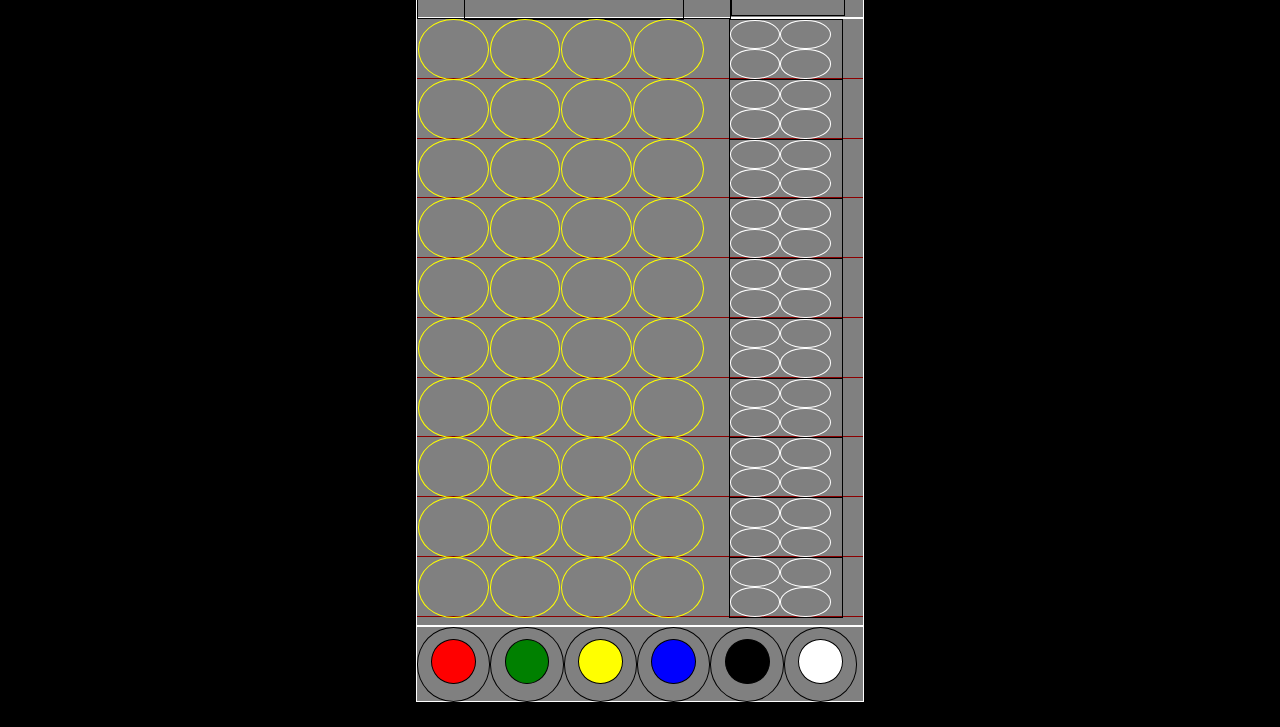
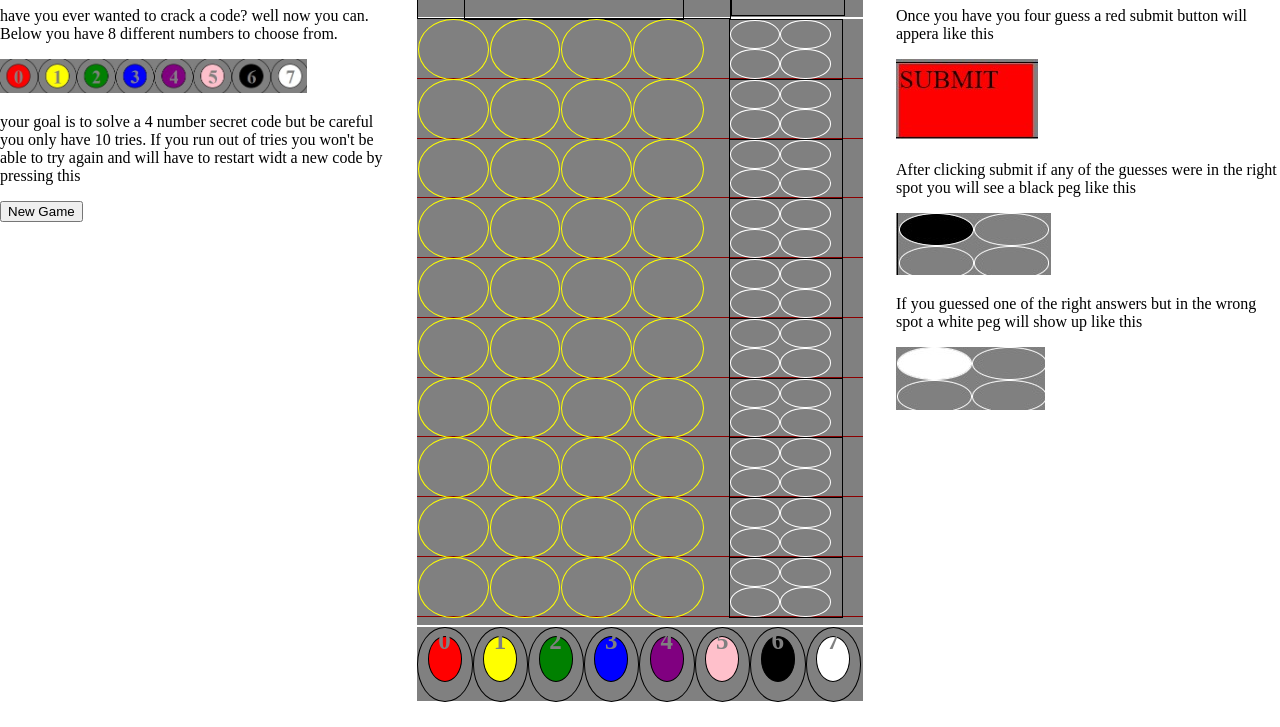
Before and after one commit to apocpax/linkedin-mastermind, a plain HTML site: page index.html in a window 1280 px wide. Shown: the part 73-800 px from the top of the page. Drawn offline with nearby package versions, Linux system fonts and the light colour scheme; no server answers.

Commit message:
almost done update

```diff
--- a/app.js
+++ b/app.js
@@ -107,7 +107,7 @@ let guessHolderArray = [[-1, -1, -1, -1],
 
     //the get request to get the random numbers
 async function comboMake() {
-   axios.get("https://www.random.org/integers/?num=4&min=0&max=5&col=1&base=10&format=plain&rnd=new")
+   axios.get("https://www.random.org/integers/?num=4&min=0&max=7&col=1&base=10&format=plain&rnd=new")
         .then((response) => {
             let data = response.data.split("");
             let stringNumbers = data.filter(el => el !== '\n')
@@ -129,18 +129,20 @@ async function comboMake() {
 
     function makeColorIntoANumber(color) {
         if(color === 'rgb(255, 0, 0)')  return 0;
-        if(color === 'rgb(0, 128, 0)')  return 1;
-        if(color === 'rgb(255, 255, 0)')  return 2;
+        if(color === 'rgb(255, 255, 0)')  return 1;
+        if(color === 'rgb(0, 128, 0)')  return 2;
         if(color === 'rgb(0, 0, 255)')  return 3;
-        if(color === 'rgb(0, 0, 0)')  return 4;
-        if(color === 'rgb(255, 255, 255)')  return 5;
+        if(color === 'rgb(128, 0, 128)')  return 4;
+        if(color === 'rgb(255, 192, 203)')  return 5;
+        if(color === 'rgb(0, 0, 0)')  return 6;
+        if(color === 'rgb(255, 255, 255)')  return 7;
 
     }
 
     //to check for correct guess
 
     function getGrade() {
-        let pegAnwserArray = [];
+        let pegAnswerArray = [];
         let loopArray = [];
         for ( let i = 0; i < 4; i++ ) {
             loopArray.push(randomNumbers[i]);
@@ -148,7 +150,7 @@ async function comboMake() {
 
         for(i = 0; i < 4; i++){
             if (guessHolderArray[guess][i] === loopArray[i]) {
-                pegAnwserArray.push('black-peg');
+                pegAnswerArray.push('black-peg');
                 loopArray[i] = -1;
                 guessHolderArray[guess][i] = -2;
             }
@@ -159,7 +161,7 @@ async function comboMake() {
         for(let i = 0; i < 4; i++) {
             for(let j = 0; j < 4; j++) {
                 if(guessHolderArray[guess][i] === loopArray[j]) {
-                pegAnwserArray.push('white-peg');
+                pegAnswerArray.push('white-peg');
                 loopArray[j] = -1;
                 guessHolderArray[guess][i] = -2;
                 }
@@ -168,8 +170,8 @@ async function comboMake() {
 
         console.log(loopArray);
         console.log(guessHolderArray[guess]);
-        console.log(pegAnwserArray);
-        return pegAnwserArray;
+        console.log(pegAnswerArray);
+        return pegAnswerArray;
     }
     //function to select the grade boxes when hitting submit
 
--- a/index.html
+++ b/index.html
@@ -14,12 +14,19 @@
 
 </head>
 <body>
+
+
+
     <div class="modal">
         <div class="modal-message">
-            <h2>Wow, you did it!!!</h2>
+            <h2>Wow, you sloved the code!!!</h2>
             <h2>You Won!!!</h2>
+            <h2>Think you can do it again?</h2>
+                 <input type="button" value="New Game" onClick="window.location.reload();">
         </div>
     </div>
+
+
 
     <div class="board">
         <div class="anwser-container">
@@ -174,25 +181,77 @@
         </div>
         <div class="selection-container">
             <div class="selector">
-                <div class="selector-color red"></div>
+                <div class="selector-color red">
+                    <h3>0</h3>
+                </div>
+
             </div>
             <div class="selector">
-                <div class="selector-color green"></div>
+                <div class="selector-color yellow">
+                    <h3>1</h3>
+                </div>
                 </div>
                 <div class="selector">
-                <div class="selector-color yellow"></div>
+                <div class="selector-color green">
+                    <h3>2</h3>
+                </div>
                 </div>
                 <div class="selector">
-                <div class="selector-color blue"></div>
+                <div class="selector-color blue">
+                    <h3>3</h3>
+                </div>
                 </div>
                 <div class="selector">
-                <div class="selector-color black"></div>
+                <div class="selector-color purple">
+                    <h3>4</h3>
+                </div>
                 </div>
                 <div class="selector">
-                <div class="selector-color white"></div>
+                <div class="selector-color pink">
+                    <h3>5</h3>
                 </div>
+                </div>
+                <div class="selector">
+                <div class="selector-color black">
+                    <h3>6</h3>
+                </div>
+                </div>
+                <div class="selector">
+                <div class="selector-color white">
+                    <h3>7</h3>
+                </div>
+            </div>
             </div>
         </div>
     </div>
+        <div class="introduction">
+            <h1>mastermind The Game</h1>
+            <p>have you ever wanted to crack a code? well
+                now you can. Below you have 8 different numbers
+                to choose from. </p>
+                <img src="images/numbers.jpg" class="numberPic">
+                <p>your goal is to solve a 4
+                number secret code but be careful you only have
+                10 tries. If you run out of tries you won't be
+                able to try again and will have to restart widt
+                a new code by pressing this</p>
+                <div class="refresh">
+             <input type="button" value="New Game" onClick="window.location.reload();">
+            </div>
+        </div>
+        <div class="howToPlay">
+            <h1>How To Play</h1>
+            <p>Once you have you four guess a red submit button
+                will appera like this </p>
+                <img src="images/submit button.jpg" class="photoSubmit">
+                <p>After clicking submit if any of the guesses were
+                    in the right spot you will see a black peg
+                    like this</p>
+                <img src="images/right color and right spot.jpg" class="rcrs">
+                <p>If you guessed one of the right answers but in the
+                    wrong spot a white peg will show up like this
+                </p>
+                <img src="images/right color wrong spot.jpg" class="rcws">
+        </div>
 </body>
 </html>
--- a/main.css
+++ b/main.css
@@ -1,8 +1,10 @@
 body {
 margin: 0%;
 padding: 0;
-background-color: black;
+background-color: white;
 }
+
+
 
 .modal {
     position: absolute;
@@ -17,7 +19,23 @@ background-color: black;
 
 .modal-message {
     width: 35%;
-    margin: 30% auto;
+    margin: 10% auto;
+}
+
+.introduction{
+    position: absolute;
+    top: 0%;
+    max-width: 30%;
+}
+.numberPic{
+    max-width: 80%;
+}
+
+.howToPlay{
+    position: absolute;
+    top: 0%;
+    right: 0%;
+    max-width: 30%;
 }
 
 .board {
@@ -29,7 +47,7 @@ background-color: black;
     margin-right: auto;
 
 }
-/* anwser area */
+/* answer area */
 .anwser-container{
         display: flex;
     box-sizing: border-box;
@@ -128,7 +146,7 @@ border: 1px solid black;
 
 .selector{
 
-    width: 16%;
+    width: 12%;
     height: 98%;
     border-radius: 50%;
     border: 1px solid black;
@@ -154,24 +172,44 @@ border: 1px solid black;
 
 .red{
 background-color: red;
+
+
 }
 
 .green{
-background-color: green;
+    background-color: green;
 }
 
 .yellow{
-background-color: yellow;
+    background-color: yellow;
 }
 
 .blue{
-background-color: blue;
+    background-color: blue;
+}
+
+.purple{
+    background-color: purple;
+}
+
+.pink{
+    background-color: pink;
 }
 
 .black{
-background-color: black;
+    background-color: black;
 }
 
 .white{
-background-color: white;
+    background-color: white;
 }
+
+h3{
+
+   position: relative;
+    left: 30%;
+   bottom: 80%;
+   font-size: 25px;
+   color: gray;
+
+}
```
Also changed, not shown: images/numbers.jpg (added), images/one right one half right.jpg (added), images/right color and right spot.jpg (added), images/right color wrong spot.jpg (added), images/submit button.jpg (added).
